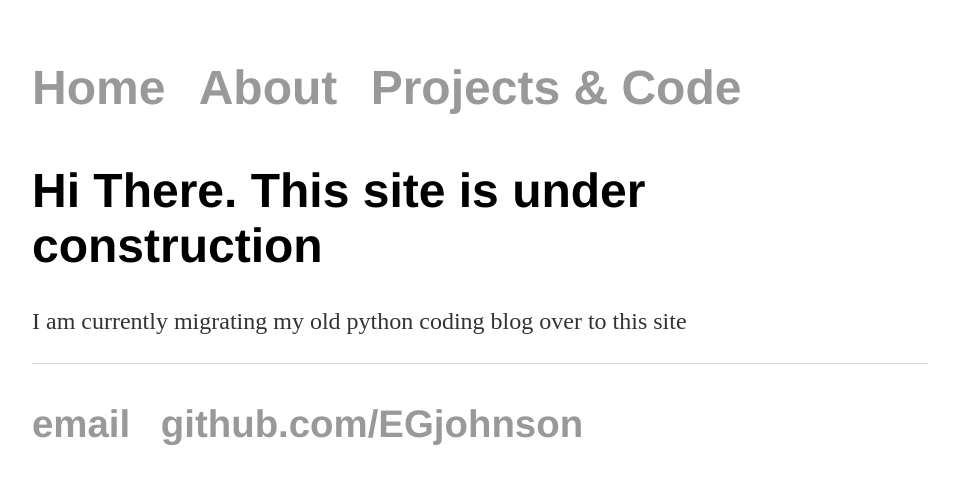
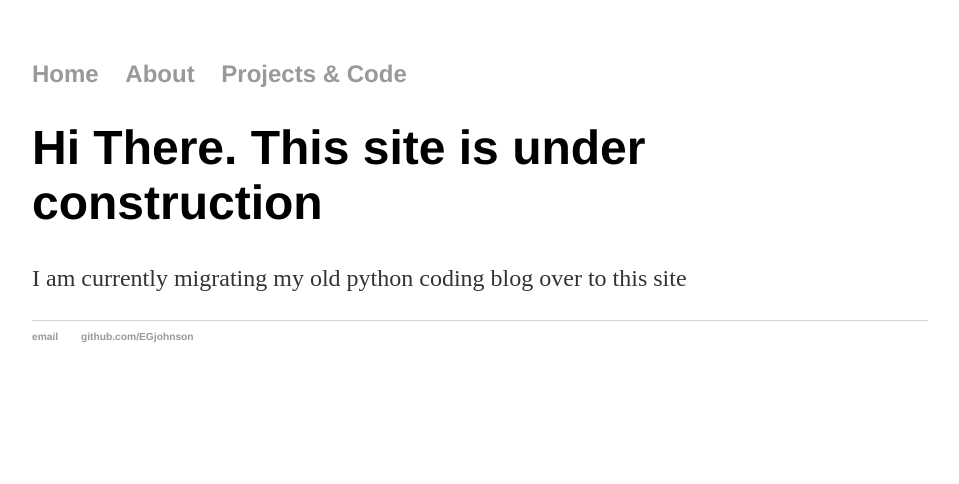
Before and after one commit to EGjohnson/EGjohnson.github.io, a Jekyll site: the page built from index.html, in a window 1280 px wide. Shown: the top 484 px of the page, without its empty margins (160-1119 px from the left). Built offline with Jekyll 4.4.1, drawn with Linux system fonts in a browser that asks for light colours.

Commit message:
update css fontsize

```diff
--- a/css/main.css
+++ b/css/main.css
@@ -2,14 +2,24 @@
     margin: 60px auto;
     width: 70%;
 }
-nav ul, footer ul {
-    font-size: 3em;
+nav ul{
+    font-size: 1.5em;
     font-family:'Helvetica', 'Arial', 'Sans-Serif';
     padding: 0px;
     list-style: none;
     font-weight: bold;
 
 }
+footer ul {
+    font-size: 0.8em;
+    font-family:'Helvetica', 'Arial', 'Sans-Serif';
+    padding: 0px;
+    list-style: none;
+    font-weight: bold;
+
+}
+
+
 nav ul li, footer ul li {
     display: inline;
     margin-right: 20px;
```
